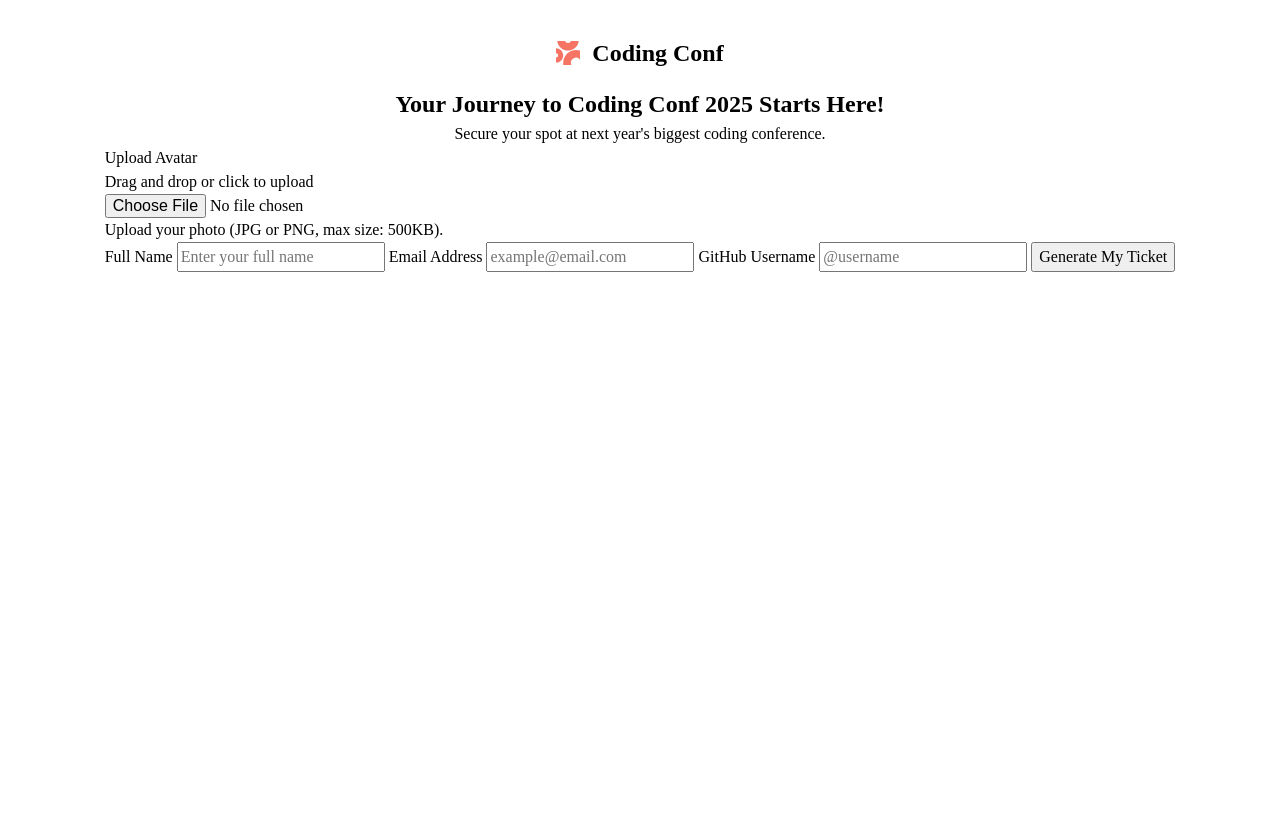
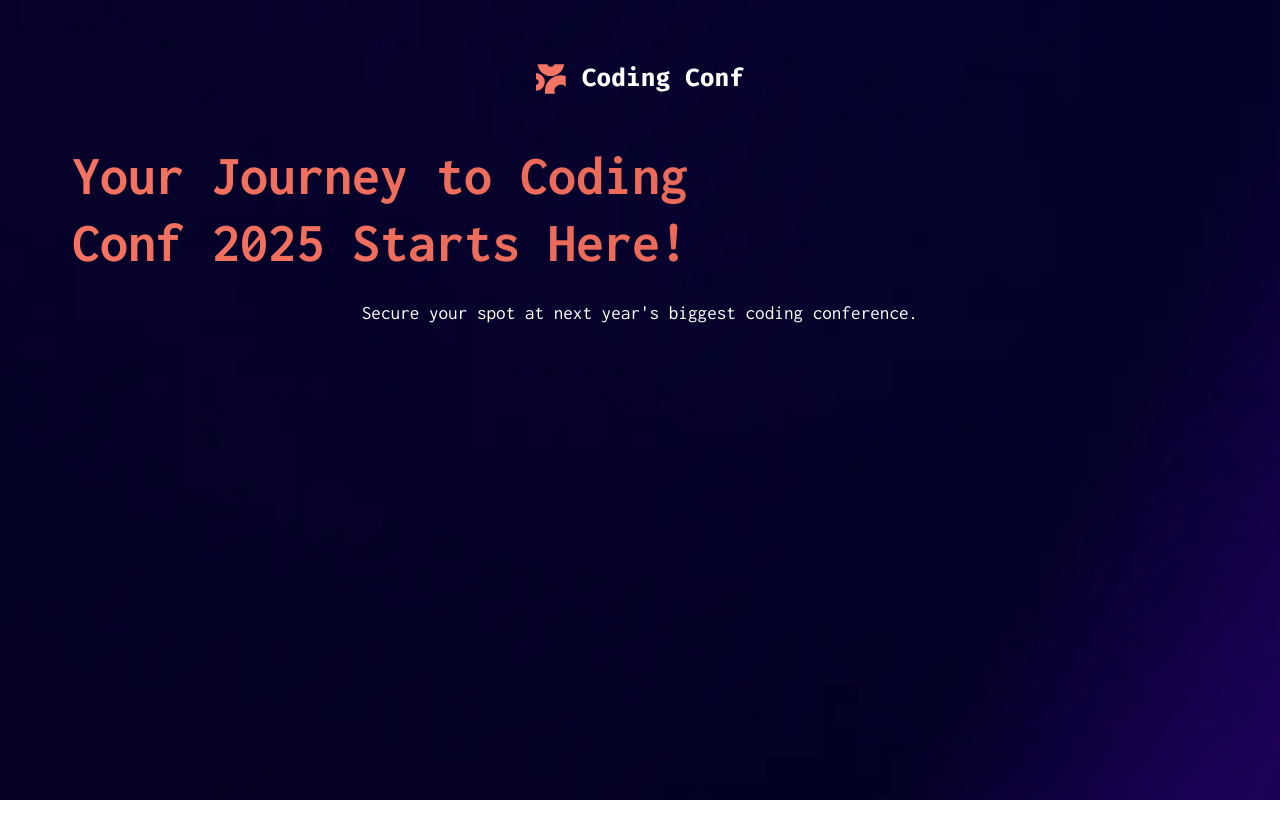
Before and after one commit to Sami1985ahmad/conference-ticket-generator, a plain HTML site: page index.html in a window 1280 px wide. Drawn offline with Linux system fonts and the light colour scheme; files that its build step writes are made by us from their sources.

Commit message:
third edit

```diff
--- a/css/style.css
+++ b/css/style.css
@@ -1,21 +1,24 @@
 :root {
-    --Neutral0: hsl(0, 0%, 100%)
-    --Neutral300: hsl(252, 6%, 83%)
-    --Neutral500: hsl(245, 15%, 58%)
-    --Neutral700: hsl(245, 19%, 35%)
-    --Neutral900: hsl(248, 70%, 10%)
-    --Orange500: hsl(7, 88%, 67%)
-    --Orange700: hsl(7, 71%, 60%)
+  --Neutral0: hsl(0, 0%, 100%);
+  --Neutral300: hsl(252, 6%, 83%);
+  --Neutral500: hsl(245, 15%, 58%);
+  --Neutral700: hsl(245, 19%, 35%);
+  --Neutral900: hsl(248, 70%, 10%);
+  --Orange500: hsl(7, 88%, 67%);
+  --Orange700: hsl(7, 71%, 60%);
 }
 
 /* 1. Use a more-intuitive box-sizing model */
-*, *::before, *::after {
+*,
+*::before,
+*::after {
   box-sizing: border-box;
 }
 
 /* 2. Remove default margin */
 * {
   margin: 0;
+  padding: 0;
 }
 
 body {
@@ -27,71 +30,213 @@
 }
 
 /* 5. Improve media defaults */
-  img, picture, video, canvas, svg {
+img,
+picture,
+video,
+canvas,
+svg {
   display: block;
   max-width: 100%;
 }
 
 /* 6. Inherit fonts for form controls */
-  input, button, textarea, select {
+input,
+button,
+textarea,
+select {
   font: inherit;
 }
 
 /* 7. Avoid text overflows */
-  p, h1, h2, h3, h4, h5, h6 {
+p,
+h1,
+h2,
+h3,
+h4,
+h5,
+h6 {
   overflow-wrap: break-word;
 }
 
 /* 8. Improve line wrapping */
-  p {
+/* p {
   text-wrap: pretty;
-  }
-  h1, h2, h3, h4, h5, h6 {
+} */
+h1,
+h2,
+h3,
+h4,
+h5,
+h6 {
   text-wrap: balance;
 }
 
 /*
     9. Create a root stacking context
   */
-  #root, #__next {
+/* #root, #__next {
     isolation: isolate;
+  } */
+
+/* Remove default margin in favour of better control in authored CSS */
+/* body,
+h1,
+h2,
+h3,
+h4,
+p,
+figure,
+blockquote,
+dl,
+dd {
+  margin-block-end: 0;
+} */
+
+body {
+  font-family: Inconsolata, sans-serif;
+  color: var(--Neutral0);
+  background-image: url("/assets/images/background-mobile.png");
+  background-size: cover;
+  background-position: center;
+  background-repeat: no-repeat;
+  background-attachment: fixed;
+  min-height: 100vh;
 }
 
-
-/* Remove default margin in favour of better control in authored CSS */
-body, h1, h2, h3, h4, p,
-figure, blockquote, dl, dd {
-  margin-block-end: 0;
+body::before {
+  content: "";
+  position: fixed;
+  top: 0;
+  left: 0;
+  width: 100%;
+  height: 100%;
+  z-index: -1;
 }
 
+.container {
+  width: 100%;
+  padding: 1rem;
+  margin: 0 auto;
+  position: relative;
+}
 
-
-  .heading {
+.header {
   display: flex;
   justify-content: center;
   align-items: center;
   flex-direction: column;
-    margin: 20px;
+  gap: 2rem;
+  padding: 1rem 0;
 }
 
-  .logo-header {
+.logo-wrapper {
+  display: flex;
+  align-items: center;
+}
+
+.logo {
+  width: 35px;
+  height: 35px;
+  object-fit: contain;
+}
+
+.hero-section {
   display: flex;
   justify-content: center;
   align-items: center;
-    row-gap: 20px;
-    padding: 15px 0;
+  flex-direction: column;
+  gap: 1rem;
 }
 
-  .icon-heading {
-    margin-right: 6px;
-    height: 24px;
-    width: 24px;
+.main-title {
+  font-size: 1.8rem;
+  font-weight: bold;
+  line-height: 1.2;
+  background: linear-gradient(to right, var(--Orange500), var(--Orange700));
+  -webkit-background-clip: text;
+  background-clip: text;
+  color: transparent;
 }
 
-  .top-heading {
-    margin-left: 6px;
+.subtitle {
+  font-size: 1rem;
+  color: var(--Neutral0);
+  line-height: 1.4;
 }
 
-  .main-heading {
+/* Tablet styles */
+@media (min-width: 768px) {
+  .container {
+    padding: 1.5rem;
+    max-width: 720px;
+  }
 
+  .header {
+    gap: 2.5rem;
+    padding: 1.5rem 0;
   }
+
+  .logo {
+    width: 40px;
+    height: 40px;
+  }
+
+  .main-title {
+    font-size: 2.8rem;
+  }
+
+  .subtitle {
+    font-size: 1.1rem;
+  }
+
+  .hero-section {
+    gap: 1.25rem;
+  }
+}
+
+/* Desktop styles */
+@media (min-width: 1024px) {
+  .container {
+    padding: 2rem;
+    max-width: 1200px;
+  }
+
+  .header {
+    gap: 3rem;
+    padding: 2rem 0;
+  }
+
+  .logo {
+    width: 50px;
+    height: 50px;
+  }
+
+  .main-title {
+    font-size: 3.5rem;
+  }
+
+  .subtitle {
+    font-size: 1.2rem;
+    max-width: 600px;
+  }
+
+  .hero-section {
+    gap: 1.5rem;
+  }
+}
+
+/* Large Desktop styles */
+@media (min-width: 1440px) {
+  .container {
+    max-width: 1400px;
+  }
+
+  .main-title {
+    font-size: 4rem;
+  }
+
+  .subtitle {
+    font-size: 1.3rem;
+    max-width: 700px;
+  }
+}
--- a/index.html
+++ b/index.html
@@ -4,87 +4,41 @@
     <meta charset="UTF-8" />
     <meta name="viewport" content="width=device-width, initial-scale=1.0" />
     <!-- displays site properly based on user's device -->
-    <link rel="preconnect" href="https://fonts.googleapis.com">
-    <link rel="preconnect" href="https://fonts.gstatic.com" crossorigin>
-    <link href="https://fonts.googleapis.com/css2?family=Inconsolata:wght@200..900&display=swap" rel="stylesheet">
-    <link rel="stylesheet" href="style.css"/>
+    <link rel="preconnect" href="https://fonts.googleapis.com" />
+    <link rel="preconnect" href="https://fonts.gstatic.com" crossorigin />
+    <link
+      href="https://fonts.googleapis.com/css2?family=Inconsolata:wght@200..900&display=swap"
+      rel="stylesheet"
+    />
+    <link rel="stylesheet" href="./css/style.css" />
     <link
       rel="icon"
       type="image/png"
       sizes="32x32"
       href="./assets/images/favicon-32x32.png"
     />
-    <title>Conference ticket generator</title>
+    <title>Coding Conference 2025</title>
   </head>
   <body>
-    <main class="mobile-container decktop-container">
+    <div class="container">
+      <header class="header">
+        <div class="logo-wrapper">
+          <img
+            src="./assets/images/logo-full.svg"
+            alt="Conference Logo"
+            class="logo-full"
+          />
+        </div>
 
-      <section class="heading">
-        <nav class="logo-header">
-          <img src="./assets/images/logo-mark.svg" alt="" class="icon-heading" />
-          <h2 class="top-heading">Coding Conf</h2>
-        </nav>
-
-        <h1 class="main-heading">
-          Your Journey to Coding Conf 2025 Starts Here!
-        </h1>
-        <p class="message-heading">
-          Secure your spot at next year's biggest coding conference.
-        </p>
-      <section/>
-
-      <div class="form-container">
-        <form
-          class="avatar"
-          action=""
-          method="post"
-          enctype="multipart/form-data"
-        >
-          <label for="avatar">Upload Avatar</label>
-          <div class="upload-area" id="dropZone">
-            <p>Drag and drop or click to upload</p>
-            <input
-              type="file"
-              class="file-input"
-              id="fileInput"
-              accept="image/*"
-            />
-            <div id="preview"></div>
-          </div>
-          <p class="avatar-upload">
-            Upload your photo (JPG or PNG, max size: 500KB).
+        <div class="hero-section">
+          <h1 class="main-title">
+            Your Journey to Coding Conf 2025 Starts Here!
+          </h1>
+          <p class="subtitle">
+            Secure your spot at next year's biggest coding conference.
           </p>
-        </form>
-        <form action="" class="info">
-          <label for="name">Full Name</label>
-          <input
-            type="text"
-            id="name"
-            name="name"
-            placeholder="Enter your full name"
-          />
-          <label for="email">Email Address</label>
-          <input
-            type="email"
-            id="email"
-            name="email"
-            placeholder="example@email.com"
-          />
-          <label for="github">GitHub Username</label>
-          <input
-            type="text"
-            id="github"
-            name="github"
-            placeholder="@username"
-          />
-          <button type="submit" class="generate-ticket">
-            Generate My Ticket
-        </form>
-      </div>
-    </main>
-
-
-
-
+        </div>
+      </header>
+    </div>
   </body>
 </html>
```
Lines whose indentation alone changed are shown as unchanged.
